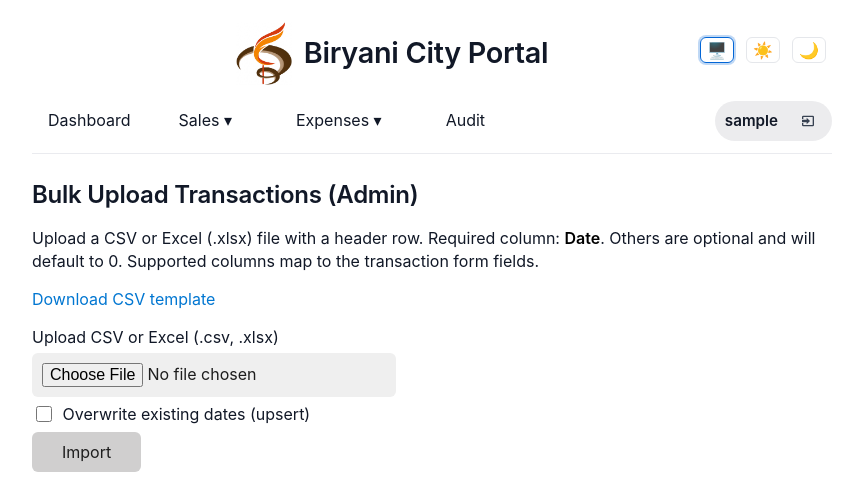
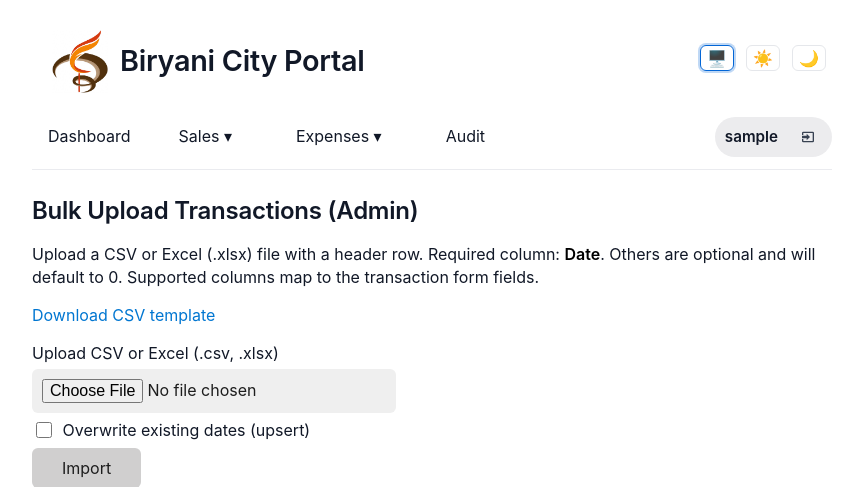
Before and after one commit to sushanth88/BC_Internal_OP, a Flask app: page /admin/upload in a window 1280 px wide. Shown: the top 487 px of the page, without its empty margins (208-1071 px from the left). Run offline with Flask 3, Linux system fonts and the light colour scheme; a user stored in the database is signed in; tables that the repository leaves empty hold one stand-in row (values such as "Sample post"); some libraries are stand-ins or nearby versions.

Commit message:
UI: expand layout to use full viewport width for data

```diff
--- a/static/style.css
+++ b/static/style.css
@@ -48,8 +48,7 @@ header h1 { margin: 0; }
 /* Ensure headings follow theme text color */
 h1, h2, h3, h4, h5, h6 { color: var(--text); font-family: var(--font-sans); letter-spacing: -0.01em; }
 header .site-title { color: var(--text); font-family: var(--font-sans); letter-spacing: -0.01em; }
-/* Brand row: logo + title inline */
-.brand-row { position: relative; display:flex; align-items:center; justify-content:center; padding-right: 80px; gap: 12px; margin-bottom: 14px; }
+.brand-row { position: relative; display:flex; align-items:center; justify-content:space-between; padding: 8px 20px; gap: 12px; margin-bottom: 14px; }
 .brand-row .site-title { margin: 0; font-size: 1.8rem; line-height: 1.2; }
 .brand-left { display:flex; align-items:center; gap:12px; }
 table { border-collapse: collapse; width: 100%; }
@@ -74,7 +73,7 @@ table th, table td { padding: 8px 10px; border: 1px solid var(--border); }
 .tx-table td.numeric { text-align: right; font-family: ui-monospace, SFMono-Regular, Menlo, Monaco, 'Roboto Mono', 'Segoe UI Mono', monospace; }
 .tx-table td.actions, .tx-table th.actions { text-align: center; white-space: nowrap; }
 .tx-table tr:hover td { background: color-mix(in srgb, var(--link) 6%, transparent); }
-.container { max-width: 960px; margin: 24px auto; }
+.container { max-width: none; width: 100%; padding: 12px 20px; margin: 12px 0; box-sizing: border-box; }
 .topbar { display:flex; justify-content:space-between; align-items:center; margin-bottom: 12px; }
 /* align inner sections (nav vs user) with consistent spacing */
 .topbar > div { display: flex; align-items: center; gap: 12px; }
```
